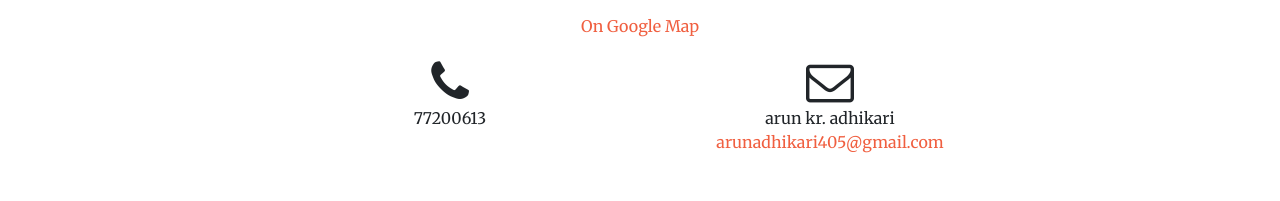
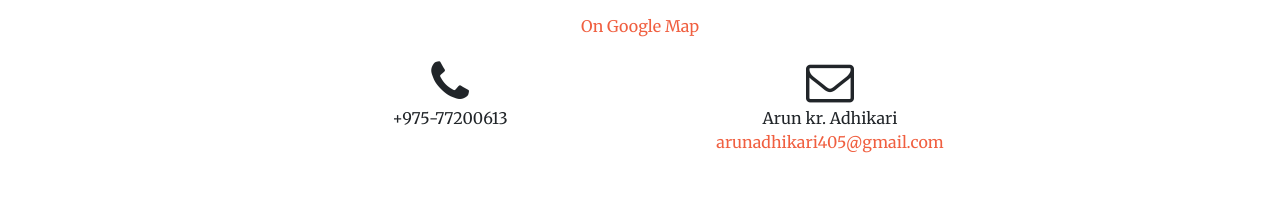
Before and after one commit to tanka/Tourism, a Django app: page / in a window 1280 px wide. Shown: the part 3892-4093 px from the top of the page. Run offline with Django 3.2, Linux system fonts and the light colour scheme; some libraries are stand-ins or nearby versions.

Commit message:
contact changes

```diff
--- a/Tourism/templates/base.html
+++ b/Tourism/templates/base.html
@@ -622,11 +622,11 @@
         <div class="row">
           <div class="col-lg-4 ml-auto text-center">
             <i class="fa fa-phone fa-3x sr-contact"></i>
-            <p>77200613</p>
+            <p>+975-77200613</p>
           </div>
           <div class="col-lg-4 mr-auto text-center">
             <i class="fa fa-envelope-o fa-3x sr-contact"></i>
-            <p>arun kr. adhikari
+            <p>Arun kr. Adhikari
               <a href="mailto:your-email@your-domain.com">arunadhikari405@gmail.com</a>
             </p>
           </div>
--- a/Tourism/templates/base2.html
+++ b/Tourism/templates/base2.html
@@ -90,11 +90,11 @@
         <div class="row">
           <div class="col-lg-4 ml-auto text-center">
             <i class="fa fa-phone fa-3x sr-contact"></i>
-            <p>123-456-6789</p>
+            <p>+975-77200613</p>
           </div>
           <div class="col-lg-4 mr-auto text-center">
             <i class="fa fa-envelope-o fa-3x sr-contact"></i>
-            <p>arun kr. adhikari
+            <p>Arun kr. Adhikari
               <a href="mailto:your-email@your-domain.com">arunadhikari405@gmail.com</a>
             </p>
           </div>
--- a/Tourism/templates/base_generic.html
+++ b/Tourism/templates/base_generic.html
@@ -206,7 +206,7 @@
         <div class="row">
           <div class="col-lg-4 ml-auto text-center">
             <i class="fa fa-phone fa-3x sr-contact"></i>
-            <p>123-456-6789</p>
+            <p>+975-77200613</p>
           </div>
           <div class="col-lg-4 mr-auto text-center">
             <i class="fa fa-envelope-o fa-3x sr-contact"></i>
```
